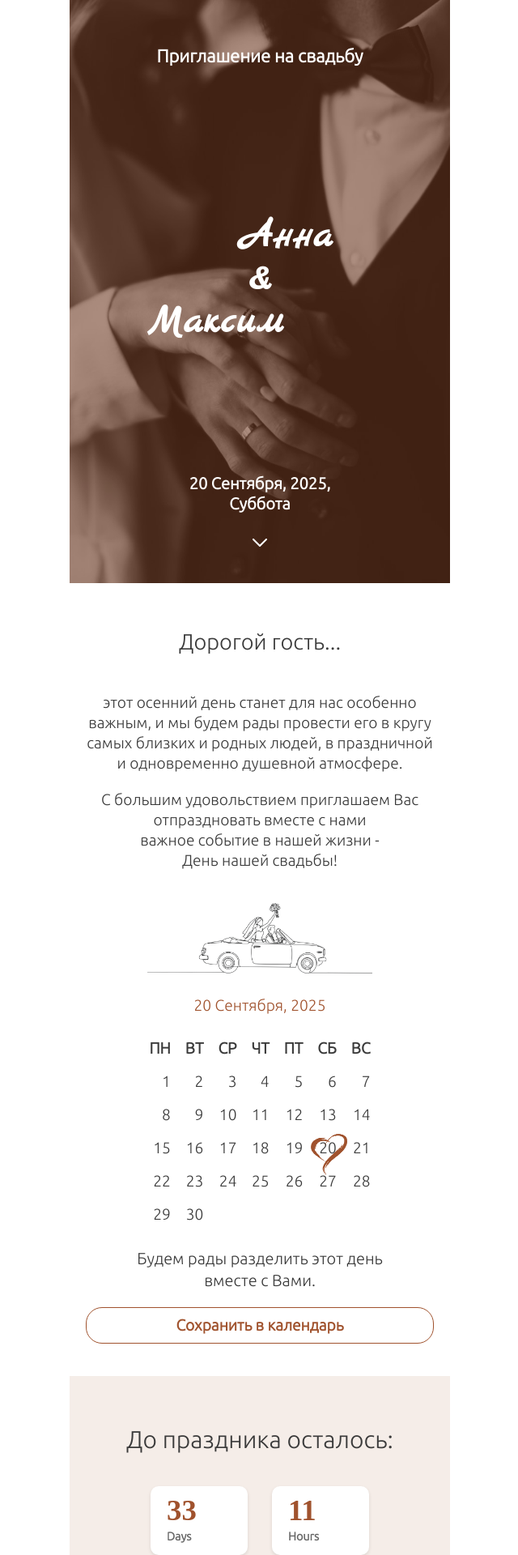
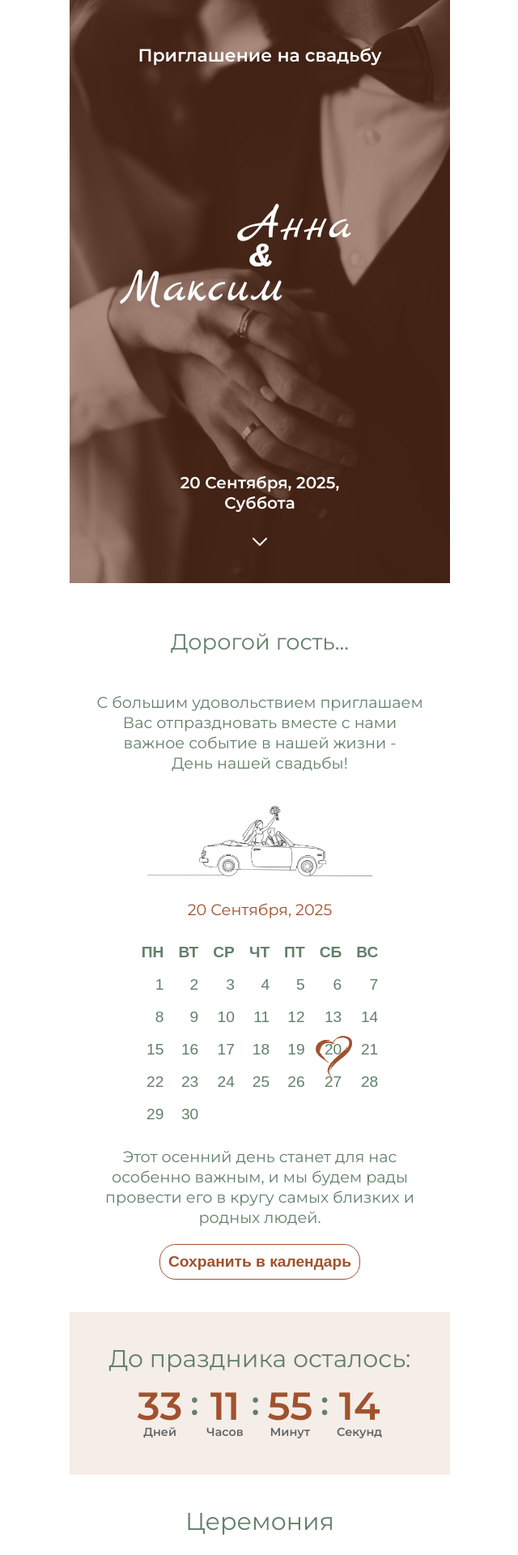
Before and after one commit to MaximMalyavko85/wedding, a React (Create React App) app: page / in a window 1280 px wide. Shown: the top 1920 px of the page at 81% size, without its empty margins (319-959 px from the left). Built offline with nearby package versions, Linux system fonts and the light colour scheme.

Commit message:
FEAT: minore correction

```diff
--- a/public/index.html
+++ b/public/index.html
@@ -4,7 +4,8 @@
     <meta charset="utf-8" />
     <!-- <link rel="icon" href="%PUBLIC_URL%/favicon.ico" /> -->
     <!-- Google Fonts -->
-  <link href="https://fonts.googleapis.com/css2?family=Marck+Script&family=Ubuntu:wght@300&display=swap" rel="stylesheet">
+  <!-- <link href="https://fonts.googleapis.com/css2?family=Marck+Script&family=Ubuntu:wght@300&display=swap" rel="stylesheet"> -->
+   <link href="https://fonts.googleapis.com/css2?family=Marck+Script&family=Montserrat:wght@300;400;600&display=swap" rel="stylesheet">
     <meta name="viewport" content="width=device-width, initial-scale=1" />
     <meta name="theme-color" content="#000000" />
     <meta
--- a/src/App.css
+++ b/src/App.css
@@ -1,7 +1,7 @@
 body {
   margin: 0;
-  color: #3a3a3a;
-  font-family: 'PT Serif', serif;
+  color: #628069;
+  font-family: 'Marck Script', cursive;
   overflow-x: hidden;
 }
 
@@ -11,17 +11,17 @@ body {
 }
 
 h1 {
-  font-family: 'Marck Script', cursive;
   font-weight: 400;
   font-size: 3rem;
   line-height: 30px;
 }
 
-p, h2, h3, h4, h5, h6{
-  font-family: 'Ubuntu', sans-serif;
+p, h2, h3, h4, h5, h6, span{
+  font-family: 'Montserrat', sans-serif;
   font-weight: 400;
   margin: 0;
   line-height: 25px;
+  color: #628069;
 }
 
 h2 {
@@ -88,6 +88,8 @@ button {
   align-items: center;
   justify-content: center;
   text-decoration: none;
+  width: fit-content;
+  margin: auto;
 
 }
 
@@ -110,6 +112,7 @@ button {
     font-weight: 600;
     z-index: 2;
     line-height: 53px;
+    font-family: 'Marck Script', cursive;
   }
 
   h3 {
@@ -144,6 +147,7 @@ button {
     padding: 0 20px;
     box-sizing: border-box;
     font-weight: 600;
+    color: #fff;
 }
 
 .header-section .header_date {
@@ -154,6 +158,7 @@ button {
     font-size: 20px;
     z-index: 2;
     height: 50px;
+    color: #fff;
 }
 
 .header-section .header_date img {
@@ -164,12 +169,18 @@ button {
   display: block;
   text-align: left;
   padding-left: 16vw;
+  font-family: 'Marck Script', cursive;
+  color: #fff;
+  font-size: 60px;
 }
 
 .header__subtext2 {
   display: block;
   text-align: right;
   padding-right: 16vw;
+  font-family: 'Marck Script', cursive;
+  color: #fff;
+  font-size: 60px;
 }
 
 .header_img {
@@ -229,29 +240,31 @@ button {
   height: 120px;
 }
 
-.countdown {
-  padding: 20px;
-}
+.countdown {}
 
 .countdown-grid {
   display: flex;
   justify-content: center;
-  gap: 30px;
+  gap: 10px;
   flex-wrap: wrap;
+  margin-top: -20px;
 }
 
 .countdown-item {
-  background: #fff;
-  padding: 10px 20px;
   border-radius: 10px;
-  min-width: 80px;
   text-align: justify;
-  box-shadow: 0 2px 4px rgba(0, 0, 0, 0.1);
+  text-align: center;
+}
+
+.countdown__divider {
+  font-weight: 900;
+  font-size: 40px;
+  margin-top: 4px;
 }
 
 .countdown-item span {
   display: block;
-  font-size: 2.3rem;
+  font-size: 3rem;
   font-weight: bold;
   color: #a0522d;
   line-height: 40px;
@@ -265,7 +278,6 @@ button {
 }
 
 .countdown.wedding-day {
-  font-family: 'Playfair Display', serif;
   font-size: 3rem;
   color: #e91e63;
   position: relative;
@@ -338,6 +350,10 @@ button {
   right: -4px;
   width: 45px;
   height: 52px;
+}
+
+h5.calendar-text {
+  color: #628069;
 }
 
 .timing_container {
--- a/src/components/Calendar.jsx
+++ b/src/components/Calendar.jsx
@@ -26,9 +26,10 @@ const CalendarSection = () => (
       <tr><td>29</td><td>30</td><td></td><td></td><td></td><td></td><td></td></tr>
     </tbody>
   </table>
-  <h4>
-    Будем рады разделить этот день <br/> вместе с Вами.
-  </h4>
+   <h5 className="calendar-text">
+      Этот осенний день станет для нас особенно важным, и мы будем рады провести
+      его в кругу самых близких и родных людей.
+    </h5>
   <a href="/save-the-date.ics" download className="btn">
     <button>Сохранить в календарь</button>
   </a>
--- a/src/components/CountdownTimer.jsx
+++ b/src/components/CountdownTimer.jsx
@@ -67,19 +67,22 @@ const CountdownTimer = () => {
         <div className="countdown-grid">
           <div className="countdown-item">
             <span>{timeLeft.days}</span>
-            <p>Days</p>
+            <p>Дней</p>
           </div>
+          <span className="countdown__divider">:</span>
           <div className="countdown-item">
             <span>{timeLeft.hours}</span>
-            <p>Hours</p>
+            <p>Часов</p>
           </div>
+          <span className="countdown__divider">:</span>
           <div className="countdown-item">
             <span>{timeLeft.minutes}</span>
-            <p>Minutes</p>
+            <p>Минут</p>
           </div>
+          <span className="countdown__divider">:</span>
           <div className="countdown-item">
             <span>{timeLeft.seconds}</span>
-            <p>Seconds</p>
+            <p>Секунд</p>
           </div>
         </div>
       </motion.div>
--- a/src/components/CoupleSection.jsx
+++ b/src/components/CoupleSection.jsx
@@ -23,11 +23,8 @@ const CoupleSection = () => {
      <h3>
         <p>{mappedName || "Дорогой гость"}...</p> <br />
       </h3>
-     <h5>
-        этот осенний день станет для нас особенно важным, и мы будем рады провести
-        его в кругу самых близких и родных людей, в праздничной и одновременно душевной атмосфере.
-      </h5>
-    <h5>С большим удовольствием приглашаем Вас отпраздновать вместе с нами <br/>важное событие в нашей жизни - <br/>День нашей свадьбы!</h5>
+      <h5>С большим удовольствием приглашаем Вас отпраздновать вместе с нами <br/>важное событие в нашей жизни - <br/>День нашей свадьбы!</h5>
+
     <div >
       <img className="couple_img" src={Image}/>
     </div>
--- a/src/components/EventDetails.jsx
+++ b/src/components/EventDetails.jsx
@@ -35,7 +35,7 @@ const EventDetails = () => (<>
     </motion.section>
 
      <div className="event-map">
-      {/* <iframe
+      <iframe
         src="https://www.google.com/maps?q=Restoran+Krokus,+ул.+Комсомольская+улица,+61,+Старый+парк,+Baranavichy,+Belarus&output=embed"
         width="100%"
         height="100%"
@@ -44,7 +44,7 @@ const EventDetails = () => (<>
         loading="lazy"
         referrerPolicy="no-referrer-when-downgrade"
         title="Restoran Krokus Location"
-      ></iframe> */}
+      ></iframe>
     </div>
 
 
@@ -60,7 +60,7 @@ const EventDetails = () => (<>
           <img src={Timing1} className="timing_img"/>
           <div className="timing_item">
             <h2>15.30</h2>
-            <h6>фуршет</h6>
+            <h5>фуршет</h5>
           </div>
         </div>
 
@@ -68,7 +68,7 @@ const EventDetails = () => (<>
           <img src={Timing2} className="timing_img"/>
           <div className="timing_item">
             <h2>16.00</h2>
-            <h6>свадебная церемония</h6>
+            <h5>свадебная церемония</h5>
           </div>
         </div>
 
@@ -76,7 +76,7 @@ const EventDetails = () => (<>
           <img src={Timing3} className="timing_img"/>
           <div className="timing_item">
             <h2>17.00</h2>
-            <h6>праздничный банкет</h6>
+            <h5>праздничный банкет</h5>
           </div>
         </div>
 
```
